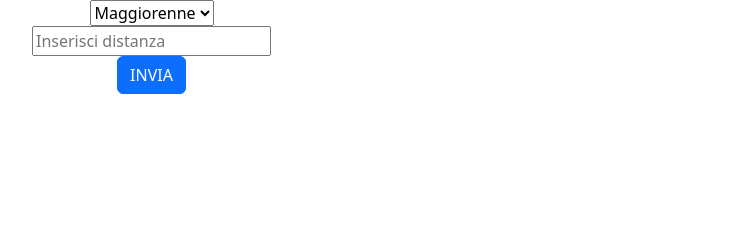
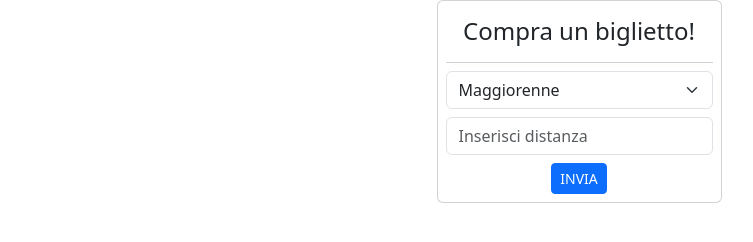
Before and after one commit to BanLowi/js-biglietto-treno-form, a plain HTML site: page index.html in a window 1280 px wide. Shown: the whole page, without its empty margins (61-814 px from the left). Drawn offline with nearby package versions, Linux system fonts and the light colour scheme.

Commit message:
form card style

```diff
--- a/index.html
+++ b/index.html
@@ -12,18 +12,21 @@
 <body>
     <div class="container">
 
-        <div class="row">
+        <div class="row justify-content-center">
 
-            <div class="card col-3 text-center border-0">
+            <div class="card col-3 text-center p-2">
 
+                <div class="card-header bg-transparent mb-2">
+                    <h4>Compra un biglietto!</h4>
+                </div>
                 <form>
-                <select id="age">
+                <select id="age" class="form-select mb-2">
                     <option value="Maggiorenne">Maggiorenne</option>
                     <option value="Minorenne">Minorenne</option>
                     <option value="Anziano">Anziano</option>
                 </select>
-                <input type="text" id="distance" placeholder="Inserisci distanza">
-                <button class="btn btn-primary" type="submit">INVIA</button>
+                <input type="text" id="distance" placeholder="Inserisci distanza" class="form-control mb-2">
+                <button class="btn btn-sm btn-primary" type="submit">INVIA</button>
                 </form>
             </div>
 
--- a/main.js
+++ b/main.js
@@ -4,9 +4,26 @@ const user_age = document.getElementById("age");
 const user_distance = document.getElementById("distance");
 const buttonEl = document.querySelector("button");
 const formEl = document.querySelector("form");
+const rowEl = document.querySelector("row");
 
-const resultDisplay = document.createElement("p");
-formEl.append(resultDisplay);
+const resultDisplay = document.createElement(`
+                <div class="card col-3 text-center">
+
+                <div class="card-header bg-transparent mb-2">
+                    <h4>Compra un biglietto!</h4>
+                </div>
+                <form>
+                <select id="age" class="form-select mb-2">
+                    <option value="Maggiorenne">Maggiorenne</option>
+                    <option value="Minorenne">Minorenne</option>
+                    <option value="Anziano">Anziano</option>
+                </select>
+                <input type="text" id="distance" placeholder="Inserisci distanza" class="form-control mb-2">
+                <button class="btn btn-sm btn-primary" type="submit">INVIA</button>
+                </form>
+                </div>
+            `);
+rowEl.append(resultDisplay);
 
 
 // Al click di "INVIA" salvo i dati di input e stampo il risultato di checkPrice con i dati
```
